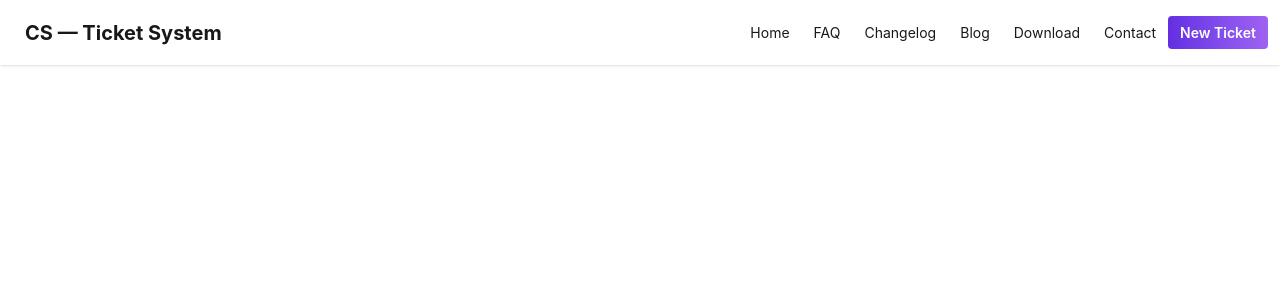
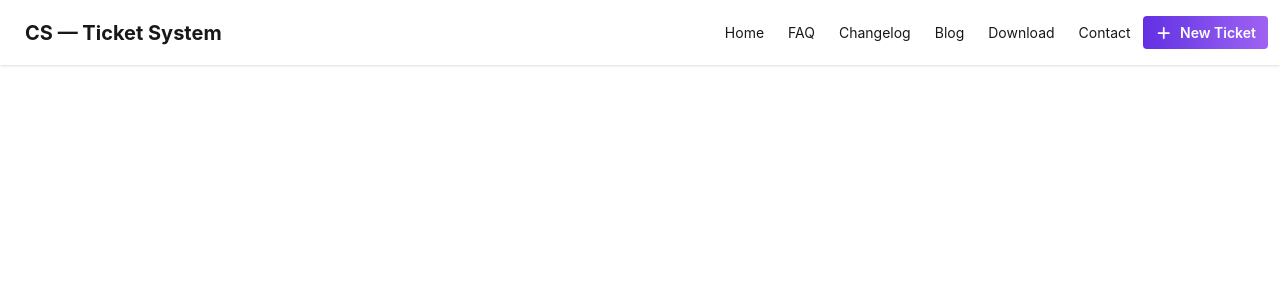
Before and after one commit to aashraful349/customer-support-zone, a React (Vite) app: page / in a window 1280 px wide. Shown: the top 300 px of the page. Built offline with nearby package versions, Linux system fonts and the light colour scheme.

Commit message:
added font awesome and updated icon in the button

```diff
--- a/package.json
+++ b/package.json
@@ -10,6 +10,11 @@
     "preview": "vite preview"
   },
   "dependencies": {
+    "@fortawesome/fontawesome-svg-core": "^7.2.0",
+    "@fortawesome/free-brands-svg-icons": "^7.2.0",
+    "@fortawesome/free-regular-svg-icons": "^7.2.0",
+    "@fortawesome/free-solid-svg-icons": "^7.2.0",
+    "@fortawesome/react-fontawesome": "^3.2.0",
     "@tailwindcss/vite": "^4.2.1",
     "react": "^19.2.0",
     "react-dom": "^19.2.0",
--- a/src/Components/Navbar/Navbar.jsx
+++ b/src/Components/Navbar/Navbar.jsx
@@ -1,4 +1,6 @@
 import React from 'react';
+import { FontAwesomeIcon } from '@fortawesome/react-fontawesome'
+import { faPlus } from '@fortawesome/free-solid-svg-icons'
 
 const Navbar = () => {
     return (
@@ -15,7 +17,7 @@ const Navbar = () => {
                         <li><a>Blog</a></li>
                         <li><a>Download</a></li>
                         <li><a>Contact</a></li>
-                        <li><button className='text-white font-semibold bg-gradient-to-r from-[#632EE3] to-[#9F62F2]'>New Ticket</button></li>
+                        <li><button className='text-white font-semibold bg-gradient-to-r from-[#632EE3] to-[#9F62F2]'><FontAwesomeIcon icon={faPlus} /> New Ticket</button></li>
 
                     </ul>
                 </div>
```
Also changed, not shown: 1 other file (tests, documents, lock files or other folders).
